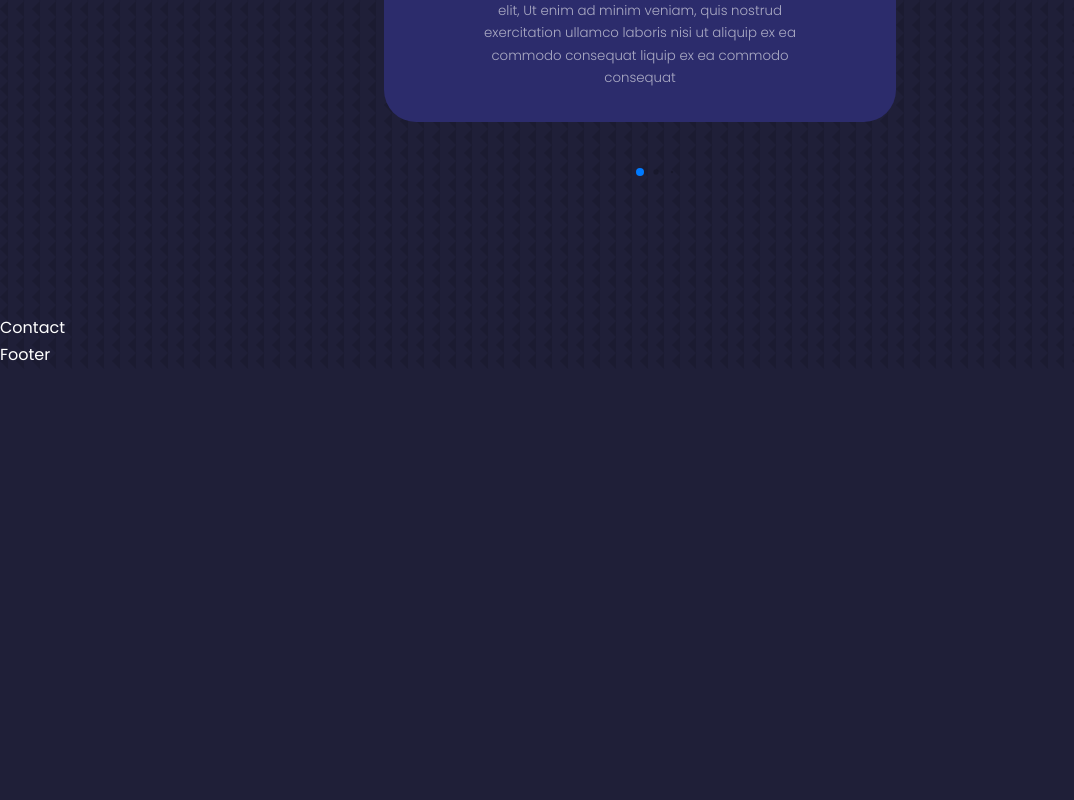
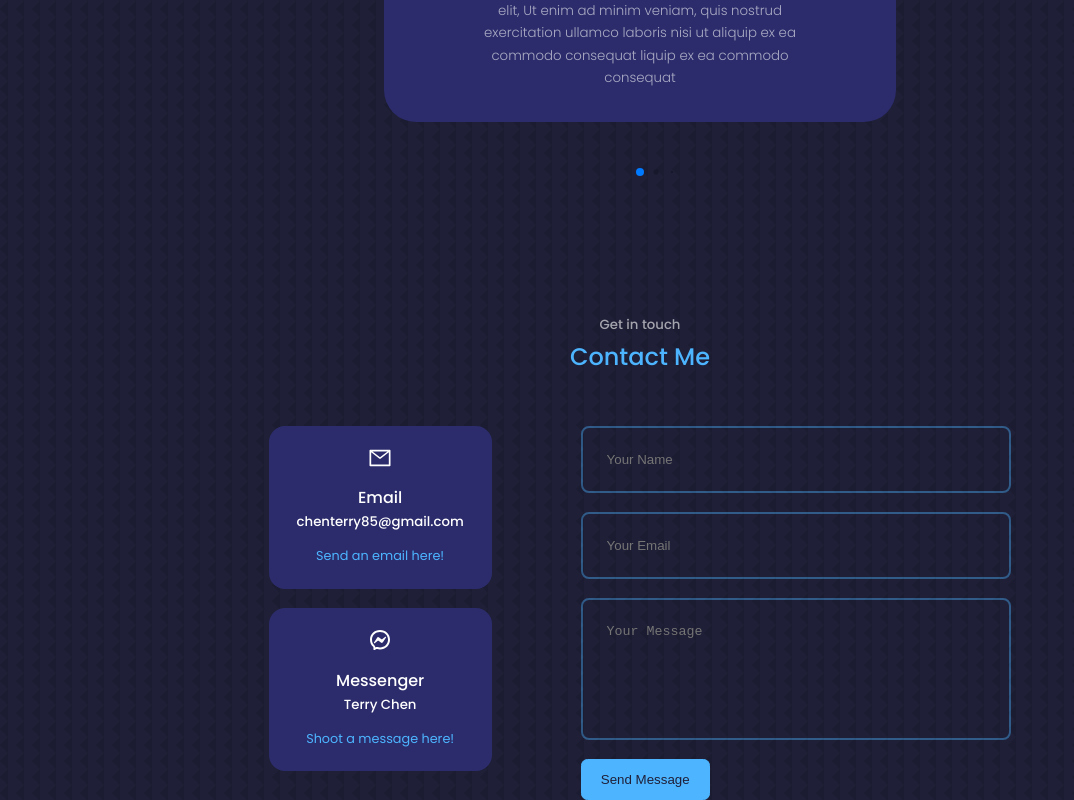
Before and after one commit to chenterry85/terrychen-website, a React (Create React App) app: page / in a window 1280 px wide. Shown: the part 3519-4319 px from the top of the page, without its empty margins (0-1074 px from the left). Before the commit the page ends 3888 px from the top, so only its background shows below. Built offline with nearby package versions, Linux system fonts and the light colour scheme.

Commit message:
Add contact section

```diff
--- a/package.json
+++ b/package.json
@@ -6,6 +6,7 @@
     "@testing-library/jest-dom": "^5.16.4",
     "@testing-library/react": "^13.3.0",
     "@testing-library/user-event": "^13.5.0",
+    "emailjs-com": "^3.2.0",
     "react": "^18.2.0",
     "react-dom": "^18.2.0",
     "react-icons": "^4.4.0",
--- a/src/components/contact/Contact.jsx
+++ b/src/components/contact/Contact.jsx
@@ -1,9 +1,59 @@
 import React from 'react'
 import './contact.css'
+import {AiOutlineMail} from 'react-icons/ai'
+import {RiMessengerLine} from 'react-icons/ri'
+import { useRef } from 'react';
+import emailjs from 'emailjs-com'
 
 const Contact = () => {
+
+  // EmailJS
+  const form = useRef();
+  const sendEmail = (e) => {
+    e.preventDefault();
+
+    emailjs.sendForm('service_amvvjsr', 'template_1r9af91', form.current, '6nX1SpwbMcoImQEL3')
+      .then((result) => {
+          console.log(result.text);
+      }, (error) => {
+          console.log(error.text);
+      });
+
+    e.target.reset();
+  };
+
   return (
-    <section id='contact'>Contact</section>
+    <section id='contact'>
+      <h5>Get in touch</h5>
+      <h2>Contact Me</h2>
+
+      <div className='container contact__container'>
+        {/* Contact options (Gmail & Messenger) */}
+        <div className='contact__options'>
+          <article className='contact__option'>
+            <AiOutlineMail className='contact__option-icon'/>
+            <h4>Email</h4>
+            <h5>chenterry85@gmail.com</h5>
+            <a href="mailto:chenterry85@gmail.com" target="_blank">Send an email here!</a>
+          </article>
+          <article className='contact__option'>
+            <RiMessengerLine className='contact__option-icon'/>
+            <h4>Messenger</h4>
+            <h5>Terry Chen</h5>
+            <a href="https://m.me/100007028703361" target="_blank">Shoot a message here!</a>
+          </article>
+        </div>
+
+        {/* Contact Form */}
+        <form ref={form} onSubmit={sendEmail}>
+          <input type="text" name="name" placeholder="Your Name" required />
+          <input type="email" name="email" placeholder="Your Email" required />
+          <textarea name="message" rows="6" placeholder="Your Message" required></textarea>
+          <button type="submit" className='btn btn-primary'>Send Message</button>
+        </form>
+
+      </div>
+    </section>
   )
 }
 
--- a/src/components/contact/contact.css
+++ b/src/components/contact/contact.css
@@ -0,0 +1,71 @@
+.container.contact__container {
+  width: 58%;
+  display: grid;
+  grid-template-columns: 30% 58%;
+  gap: 12%;
+}
+
+.contact__options {
+  display: flex;
+  flex-direction: column;
+  gap: 1.2rem;
+}
+
+.contact__option {
+  background: var(--color-bg-variant);
+  padding: 1.2rem;
+  border-radius: 1rem;
+  text-align: center;
+  border: 1px solid transparent;
+  transition: var(--transition);
+}
+
+.contact__option:hover {
+  background: transparent;
+  border-color: var(--color-primary-variant);
+}
+
+.contact__option-icon {
+  font-size: 1.5rem;
+  margin-bottom: 0.4rem;
+}
+
+.contact__option a {
+  margin-top: 0.7rem;
+  display: inline-block;
+  font-size: 0.8rem;
+}
+
+/* ===================== Form ===================== */
+form {
+  display: flex;
+  flex-direction: column;
+  gap: 1.2rem;
+}
+
+input, textarea {
+  width: 100%;
+  padding: 1.5rem;
+  border-radius: 0.5rem;
+  background: transparent;
+  border: 2px solid var(--color-primary-variant);
+  resize: none;
+  color: var(--color-white);
+}
+
+/* ========== Media Queries (Media Devices) ========== */
+
+/* Tablets */
+@media screen and (max-width: 1024px) {
+  .container.contact__container {
+    grid-template-columns: 1fr;
+    gap: 2rem;
+  }
+}
+
+/* Mobiles */
+@media screen and (max-width: 600px) {
+  .container.contact__container {
+    width: var(--container-width-sm)
+  }
+}
--- a/src/components/footer/Footer.jsx
+++ b/src/components/footer/Footer.jsx
@@ -1,9 +1,13 @@
 import React from 'react'
 import './footer.css'
+import {RiFacebookLine, RiTwitterLine} from 'react-icons/ri'
+import {IoLogoInstagram} from 'react-icons/io'
 
 const Footer = () => {
   return (
-    <div>Footer</div>
+    <footer>
+
+    </footer>
   )
 }
 
```
Also changed, not shown: 1 other file (tests, documents, lock files or other folders).
